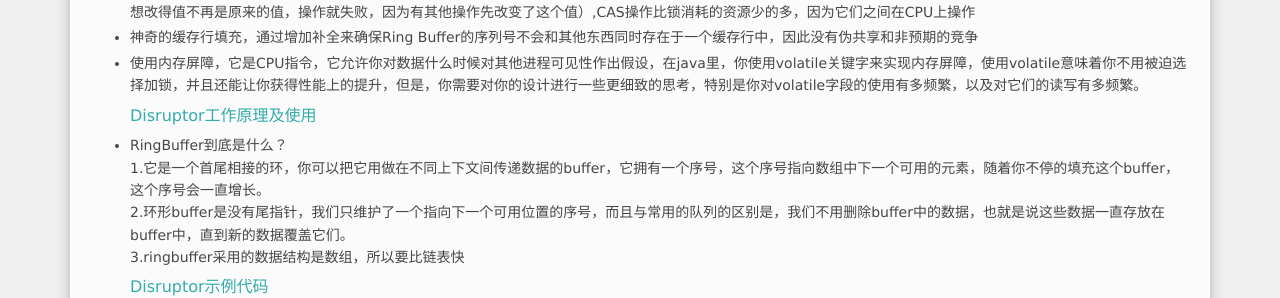
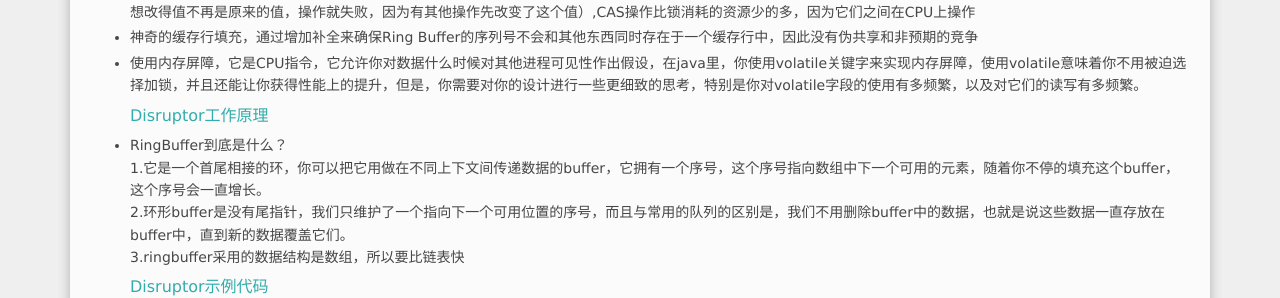
Before and after one commit to jackzhao29/jackzhao29.github.com, a Jekyll site: the page built from _posts/2015-05-12-Disruptor框架描述及使用.md, in a window 1280 px wide and 900 px high. Shown: the part 283-581 px from the top of the window. Built offline with Jekyll 4.4.1, drawn with Linux system fonts in a browser that asks for light colours; Markdown is read by kramdown in place of the engine named in the settings; comment, search, counter and statistics services are not loaded.

Commit message:
add bolg

````diff
--- a/_posts/2015-05-12-Disruptor框架描述及使用.md
+++ b/_posts/2015-05-12-Disruptor框架描述及使用.md
@@ -11,12 +11,12 @@
 #### Disruptor为什么那么快
 * Disruptor不用锁，取而代之的是在需要确保操作线程安全的地方，我们使用CAS（Compare And Swap/Set）操作，它是一个CPU级别的指令（CPU去更新一个值，如果想改得值不再是原来的值，操作就失败，因为有其他操作先改变了这个值）,CAS操作比锁消耗的资源少的多，因为它们之间在CPU上操作
 * 神奇的缓存行填充，通过增加补全来确保Ring Buffer的序列号不会和其他东西同时存在于一个缓存行中，因此没有伪共享和非预期的竞争
-* 使用内存屏障，它是CPU指令，它允许你对数据什么时候对其他进程可见性作出假设，在java里，你使用volatile关键字来实现内存屏障，使用volatile意味着你不用被迫选择加锁，并且还能让你获得性能上的提升，但是，你需要对你的设计进行一些更细致的思考，特别是你对volatile字段的使用有多频繁，以及对它们的读写有多频繁。
-#### Disruptor工作原理及使用
+* 使用内存屏障，它是CPU指令，它允许你对数据什么时候对其他进程可见性作出假设，在java里，你使用volatile关键字来实现内存屏障，使用volatile意味着你不用被迫选择加锁，并且还能让你获得性能上的提升，但是，你需要对你的设计进行一些更细致的思考，特别是你对volatile字段的使用有多频繁，以及对它们的读写有多频繁。<br>
+#### Disruptor工作原理
 * RingBuffer到底是什么？<br>
   1.它是一个首尾相接的环，你可以把它用做在不同上下文间传递数据的buffer，它拥有一个序号，这个序号指向数组中下一个可用的元素，随着你不停的填充这个buffer，这个序号会一直增长。<br>
   2.环形buffer是没有尾指针，我们只维护了一个指向下一个可用位置的序号，而且与常用的队列的区别是，我们不用删除buffer中的数据，也就是说这些数据一直存放在buffer中，直到新的数据覆盖它们。<br>
-  3.ringbuffer采用的数据结构是数组，所以要比链表快
+  3.ringbuffer采用的数据结构是数组，所以要比链表快<br>
 #### Disruptor示例代码
 
 ```
````
